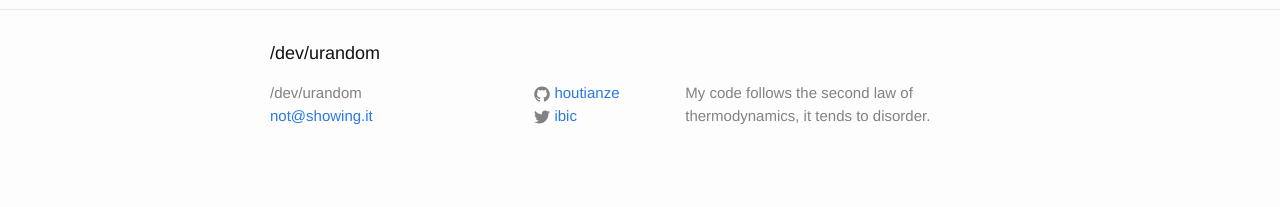
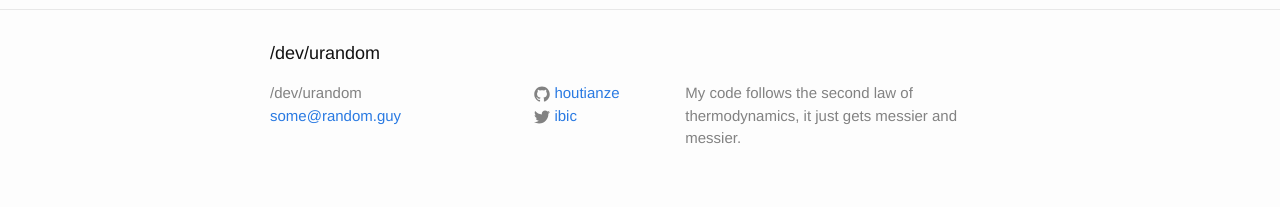
Before and after one commit to houtianze/houtianze.github.io, a Jekyll site: the page built from index.html, in a window 1280 px wide. Shown: the part 1997-2204 px from the top of the page. Built offline with Jekyll 4.4.1, drawn with Linux system fonts in a browser that asks for light colours.

Commit message:
Change email

```diff
--- a/_config.yml
+++ b/_config.yml
@@ -18,9 +18,9 @@
 # You can create any custom variable you would like, and they will be accessible
 # in the templates via {{ site.myvariable }}.
 title: /dev/urandom
-email: not@showing.it
+email: some@random.guy
 description: > # this means to ignore newlines until "baseurl:"
-  My code follows the second law of thermodynamics, it tends to disorder.
+  My code follows the second law of thermodynamics, it just gets messier and messier.
 baseurl: "" # the subpath of your site, e.g. /blog/
 url: "https://houtianze.github.io" # the base hostname & protocol for your site
 twitter_username: ibic
```
